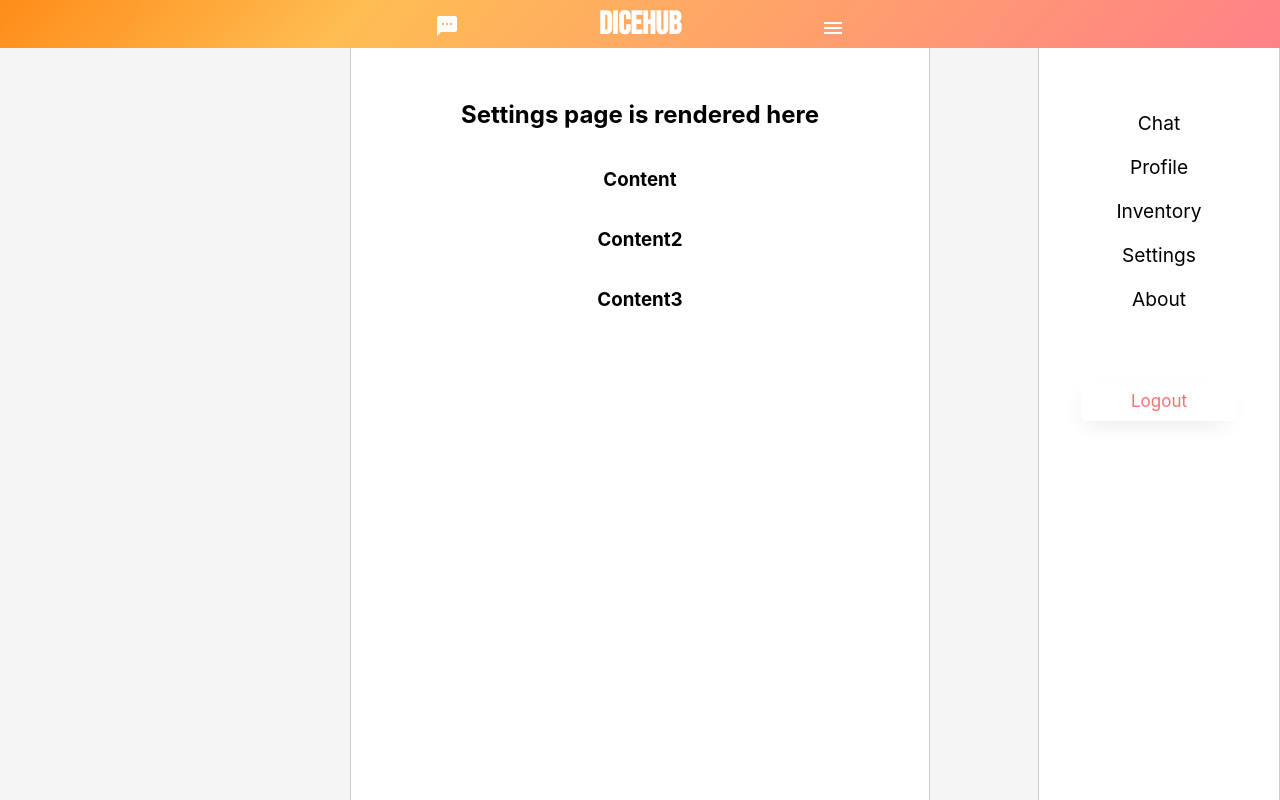
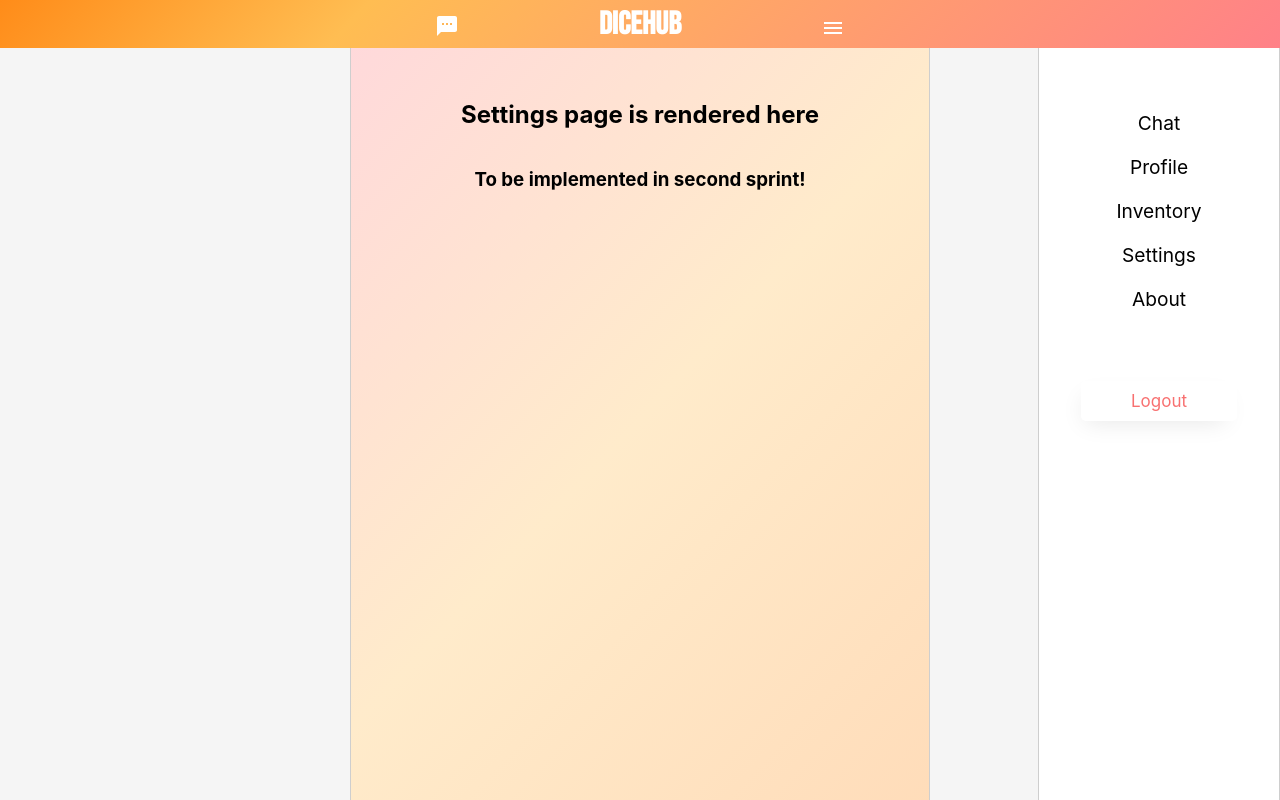
Before and after one commit to fesb-projekti/DiceHub, a React (Create React App) app in the folder client/: page /settings in a window 1280 px wide. Built offline with nearby package versions, Linux system fonts and the light colour scheme.

Commit message:
Settings page update
- Displaying default message for this page
- This will be implemented in the second sprint of this project

```diff
--- a/client/src/pages/Settings.jsx
+++ b/client/src/pages/Settings.jsx
@@ -4,9 +4,7 @@ function Settings() {
     return (
         <div className={classes.settings}>
             <h2>Settings page is rendered here</h2>
-            <h3>Content</h3>
-            <h3>Content2</h3>
-            <h3>Content3</h3>
+            <h3>To be implemented in second sprint!</h3>
         </div>
      );
 }
--- a/client/src/pages/Settings.module.css
+++ b/client/src/pages/Settings.module.css
@@ -1,8 +1,10 @@
 .settings{
     padding-top: 5vh;
+    height: 90vh;
     font-family: inherit;
     display: flex;
     flex-direction: column;
     align-items: center;
-    background-color: white;
+    background: rgb(255,129,136);
+    background: linear-gradient(133deg, rgba(255,129,136,0.3) 0%, rgba(255,189,82,0.3) 50%, rgba(255,140,25,0.3) 100%);
 }
```
